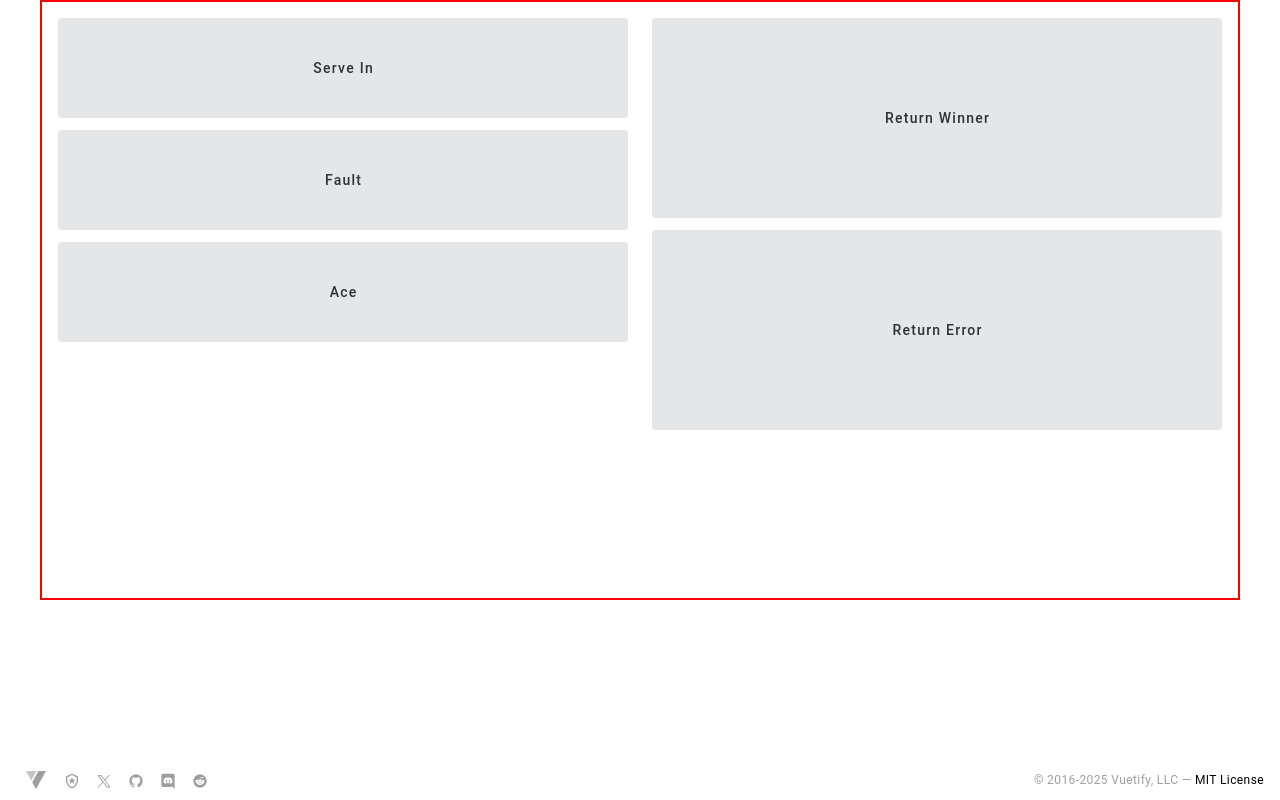
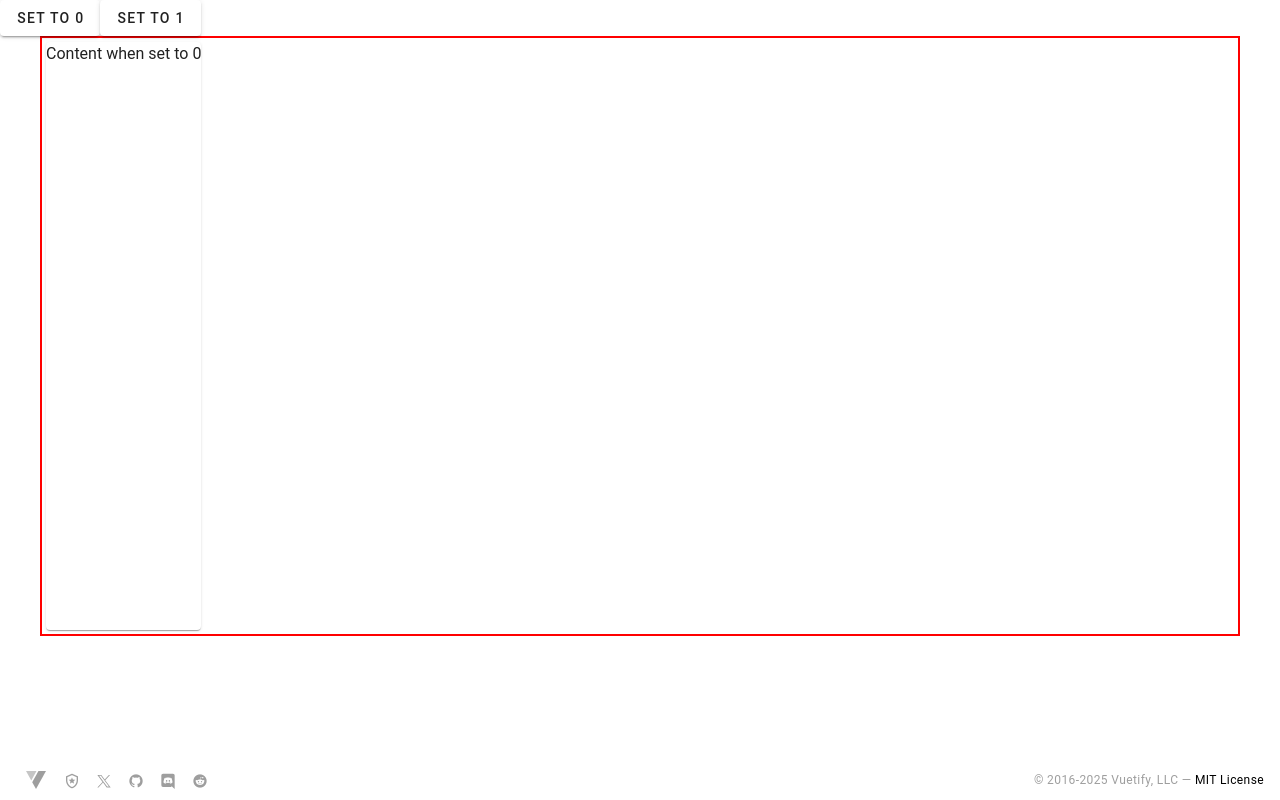
Before and after one commit to Windrunner25/CourtsideCompanion, a Vue app: page / in a window 1280 px wide. Built offline with nearby package versions, Linux system fonts and the light colour scheme.

Commit message:
first page done!!! ready to toggle pages

```diff
--- a/src/components/RallyButton.vue
+++ b/src/components/RallyButton.vue
@@ -1,6 +1,14 @@
 <template>
+  <v-btn @click="togglePage(0)">Set to 0</v-btn>
+  <v-btn @click="togglePage(1)">Set to 1</v-btn>
+
   <v-container class="grid">
-    <v-row>
+    <v-row v-if="(showButtons===0)">
+        <v-card>
+            Content when set to 0
+        </v-card>
+    </v-row>
+    <v-row v-if="(showButtons===1)">
       <!-- First Column -->
       <v-col cols="6">
         <v-container class="pa-0">
@@ -85,7 +93,20 @@
   </v-container>
 </template>
 
-<script></script>
+<script>
+export default {
+  data() {
+    return {
+      showButtons: 0,
+    };
+  },
+  methods: {
+    togglePage(value) {
+      this.showButtons = value;
+    },
+  },
+};
+</script>
 
 <style>
 .grid {
@@ -98,31 +119,3 @@
   border: 2px solid red; /* Change color as needed */
 }
 </style>
-<!--
-<template>
-    <v-container>
-      <v-btn @click="showButtons = !showButtons" color="primary">
-        Toggle Buttons
-      </v-btn>
-
-      <div v-if="showButtons">
-        <v-btn color="success">Button Set 1</v-btn>
-        <v-btn color="success">Button Set 2</v-btn>
-      </div>
-
-      <div v-else>
-        <v-btn color="error">Alternative Button 1</v-btn>
-        <v-btn color="error">Alternative Button 2</v-btn>
-      </div>
-    </v-container>
-  </template>
-
-  <script>
-  export default {
-    data() {
-      return {
-        showButtons: true
-      };
-    }
-  };
-  </script> -->
```
